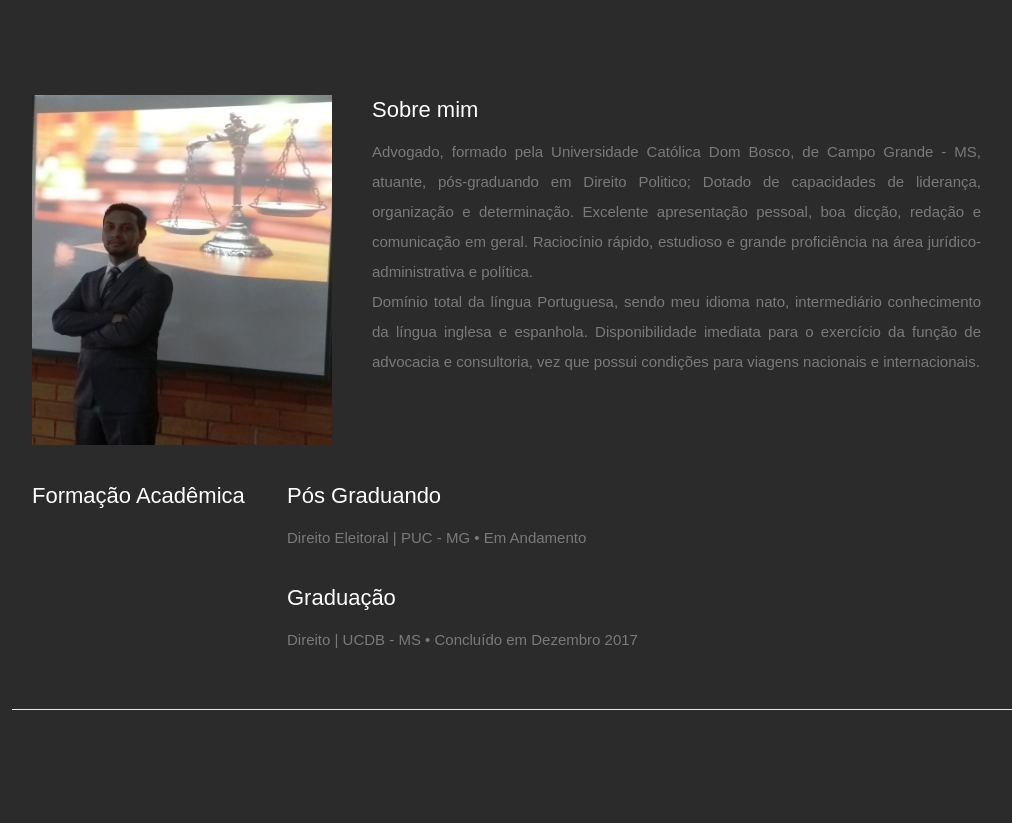
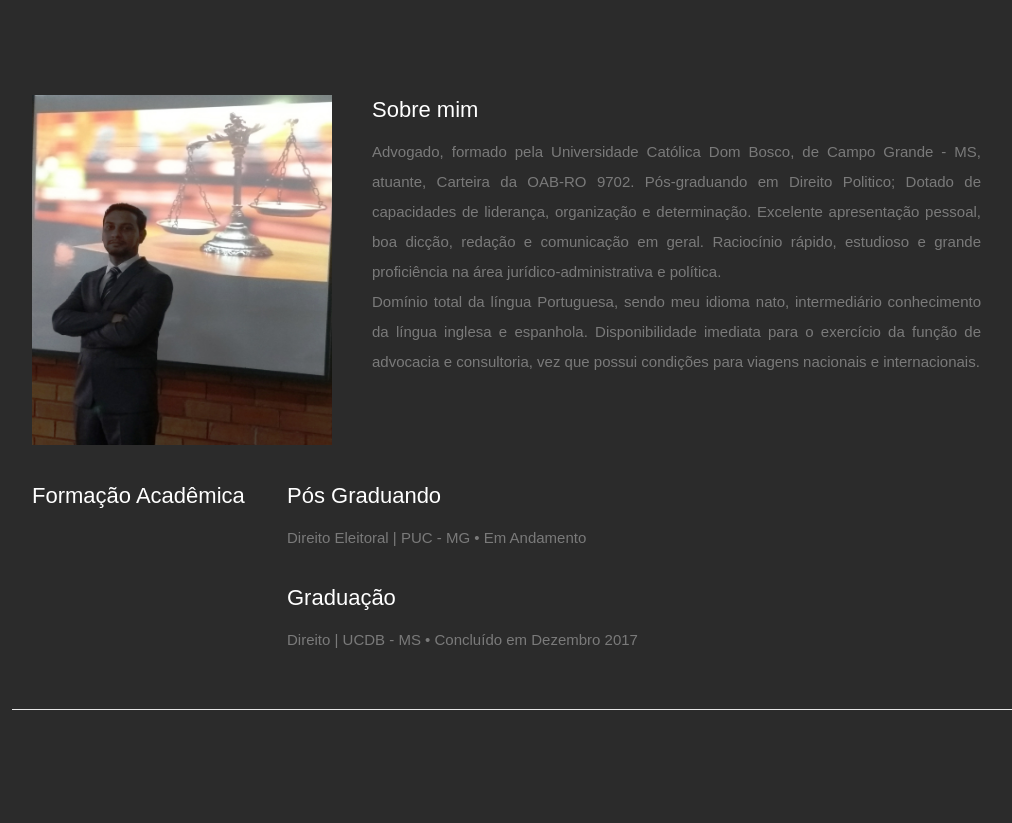
Before and after one commit to kaioseth/Bomfa-Advocacia, a PHP site: page / in a window 1280 px wide. Shown: the part 801-1624 px from the top of the page, without its empty margins (118-1130 px from the left). Run offline with PHP 8.4, Linux system fonts and the light colour scheme; data that the repository does not hold is empty; some libraries are stand-ins or nearby versions.

Commit message:
atualizando numero da carteira da ordem

```diff
--- a/sobre.php
+++ b/sobre.php
@@ -6,7 +6,8 @@
     <div class="eight columns main-col">
         <h2>Sobre mim</h2>
         <p style="text-align: justify">
-        Advogado, formado pela Universidade Católica Dom Bosco, de Campo Grande - MS, atuante, pós-graduando em Direito Politico;
+        Advogado, formado pela Universidade Católica Dom Bosco, de Campo Grande - MS, atuante, Carteira da
+        OAB-RO 9702.  Pós-graduando em Direito Politico;
         Dotado de capacidades de liderança, organização e determinação.
         Excelente apresentação pessoal, boa dicção, redação e comunicação em geral.
         Raciocínio rápido, estudioso e grande proficiência na área jurídico-administrativa e política.
```
